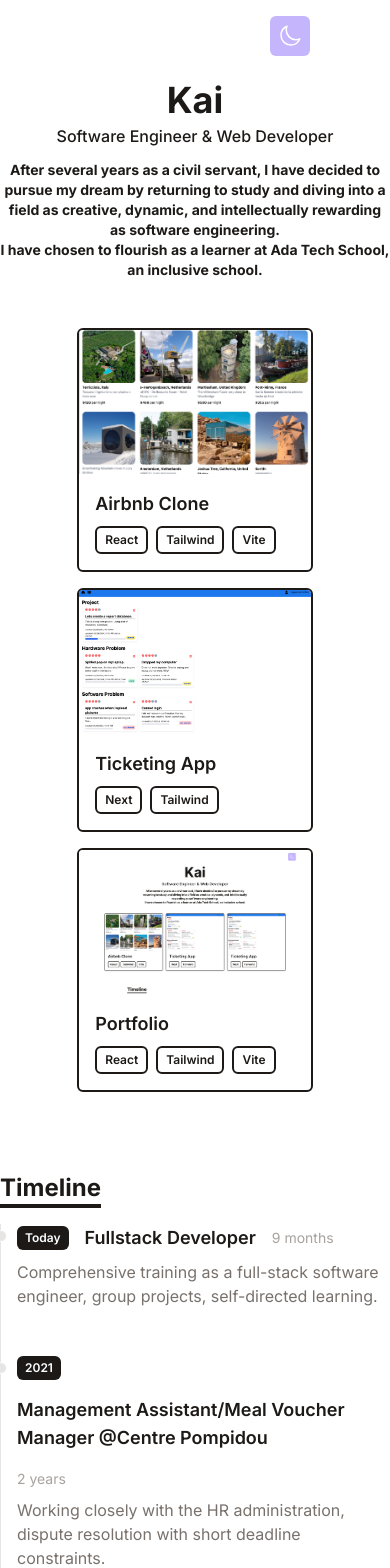
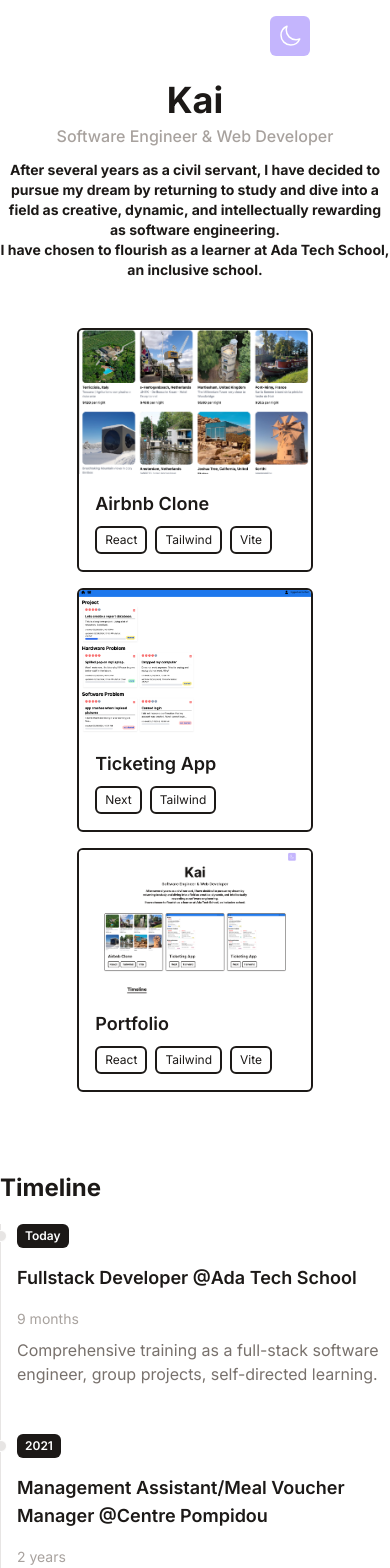
Before and after one commit to kailam-ada/minimal-portfolio, a React (Vite) app: page / in a window 390 px wide. Shown: the top 1568 px of the page. Built offline with nearby package versions, Linux system fonts and the light colour scheme; no server answers.

Commit message:
style update

```diff
--- a/src/components/Intro.jsx
+++ b/src/components/Intro.jsx
@@ -4,9 +4,9 @@ function Intro() {
   return (
     <div className='flex items-center justify-center flex-col text-center pt-20 pb-6'>
         <h1 className='text-4xl md:text-7xl dark:text-white mb-1 md:mb-3 font-bold'>Kai</h1>
-        <p className='text-base md:text-xl mb-3 font-medium'>Software Engineer & Web Developer</p>
+        <p className='text-base md:text-xl mb-3 font-medium text-stone-400 dark:text-stone-500'>Software Engineer & Web Developer</p>
         <p className='text-sm max-w-xl mb-6 font-bold'>After several years as a civil servant,
-        I have decided to pursue my dream by returning to study and diving into a field as creative,
+        I have decided to pursue my dream by returning to study and dive into a field as creative,
         dynamic, and intellectually rewarding as software engineering.<br></br>
         I have chosen to flourish as a learner at Ada Tech School, an inclusive school.</p>
     </div>
--- a/src/components/PortfolioItem.jsx
+++ b/src/components/PortfolioItem.jsx
@@ -13,9 +13,10 @@ function PortfolioItem({title, imgUrl, stack, link}) {
         />
         <div className='w-full p-4'>
             <h3 className='text-lg md:text-xl dark:text-white mb-2 md:mb-3 font-semibold'>{title}</h3>
-            <p className='flex flex-wrap gap-2 flex-row items-center justify-start text-xs md:text-sm dark:text-white'>
+            <p className='flex flex-wrap gap-2 flex-row items-center justify-start
+            text-xs md:text-sm dark:text-white'>
                 {stack.map(item => (
-                    <span className='inline-block px-2 py-1 font-semibold border-2 border-stone-900 dark:border-white rounded-md'>
+                    <span className='inline-block px-2 py-1 border-2 border-stone-900 dark:border-white rounded-md'>
                         {item}
                     </span>
                 ))}
--- a/src/components/Title.jsx
+++ b/src/components/Title.jsx
@@ -3,7 +3,7 @@ import React from 'react'
 function Title({children, id}) {
   return (
     <h1 id={id && id}
-    className='text-2xl font-bold underline underline-offset-8 decoration-4 mb-5 text-stone-900 dark:text-white '
+    className='text-2xl font-bold decoration-4 mb-5 text-stone-900 dark:text-white '
     >
         {children}
     </h1>
--- a/src/components/data/portfolio.js
+++ b/src/components/data/portfolio.js
@@ -4,16 +4,19 @@ export default [
         imgUrl: 'assets/airbnb-clone.png',
         stack: ['React', 'Tailwind', 'Vite'],
         link: 'https://kai-airbnb-clone.vercel.app/',
+        github: 'https://github.com/kailam-ada/airbnb-clone',
     },
     {
         title: 'Ticketing App',
         imgUrl: 'assets/ticketing-app.png',
         stack: ['Next', 'Tailwind'],
         link: 'https://ticketing-app-by-kai.vercel.app/',
+        github: 'https://github.com/kailam-ada/ticketing-app',
     },
     {
         title: 'Portfolio',
         imgUrl: 'assets/portfolio.png',
         stack: ['React', 'Tailwind', 'Vite'],
         link: 'https://ticketing-app-by-kai.vercel.app/',
+        github: 'https://github.com/kailam-ada/minimal-portfolio',
     },]
--- a/src/components/data/timeline.js
+++ b/src/components/data/timeline.js
@@ -1,7 +1,7 @@
 export default [
     {
         year: 'Today',
-        title: 'Fullstack Developer',
+        title: 'Fullstack Developer @Ada Tech School',
         duration: '9 months',
         details:
         'Comprehensive training as a full-stack software engineer, group projects, self-directed learning.'
```
